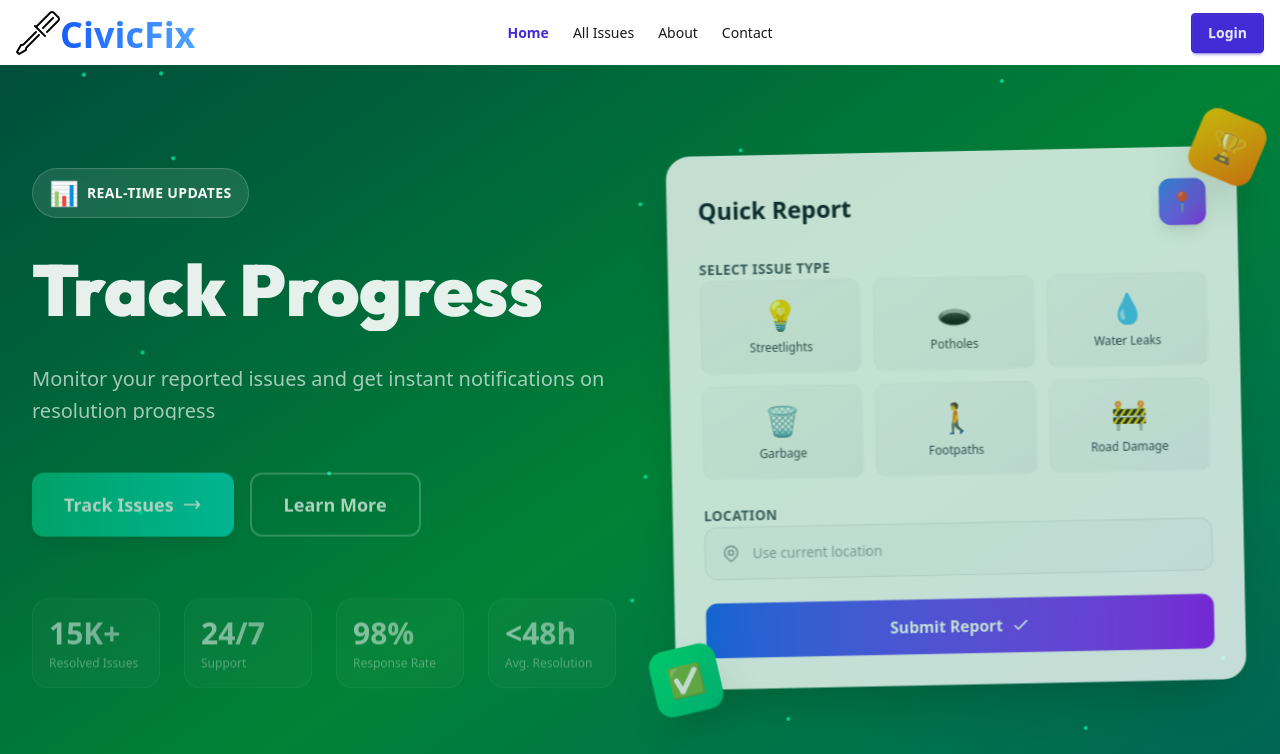
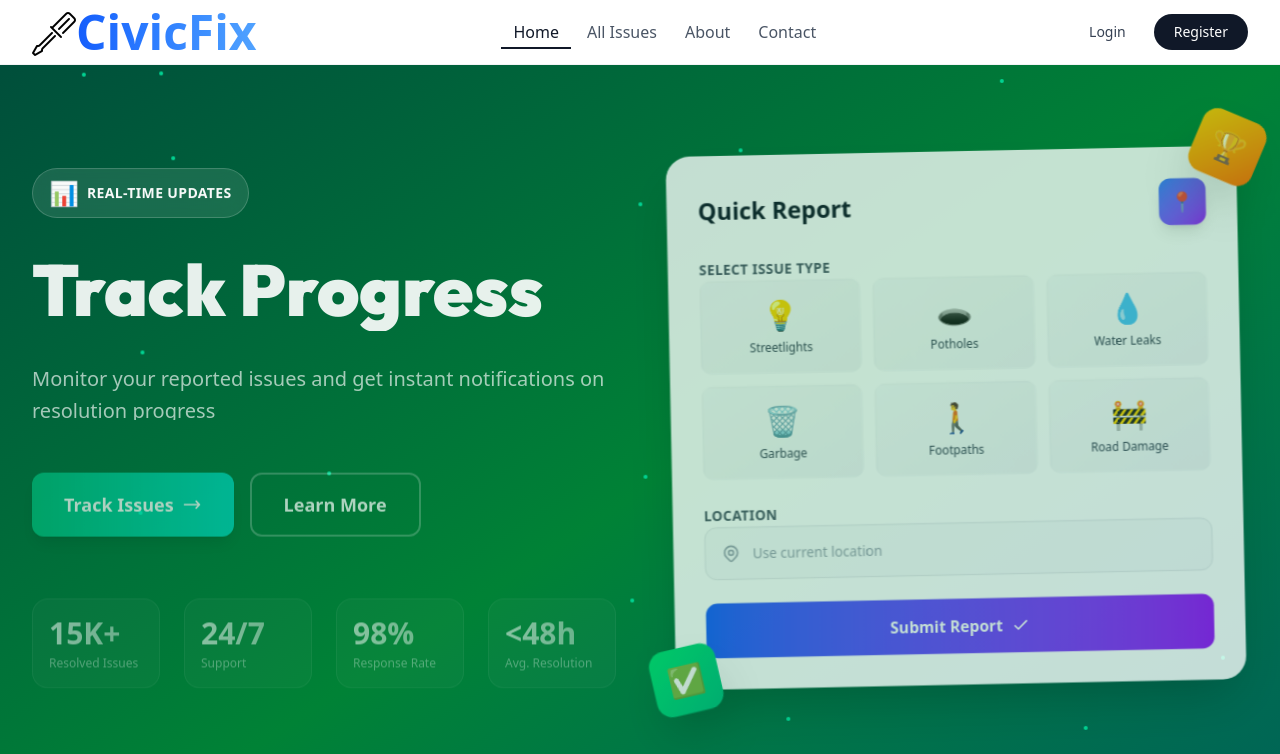
Before and after one commit to MOHITUL/fixer-client-project, a React (Vite) app: page / in a window 1280 px wide. Shown: the top 754 px of the page. Built offline with nearby package versions, Linux system fonts and the light colour scheme.

Commit message:
navbar updated

```diff
--- a/src/components/logo/Logo.jsx
+++ b/src/components/logo/Logo.jsx
@@ -8,7 +8,7 @@ const Logo = () => {
         <div className='flex items-end'>
             <img src={logo} alt="" />
             <h3 className='
-text-4xl font-semibold bg-linear-to-r from-blue-600 to-blue-400 bg-clip-text text-transparent transition-all duration-300 group-hover:from-blue-500 group-hover:to-blue-300'>CivicFix</h3>
+text-5xl font-semibold bg-linear-to-r from-blue-600 to-blue-400 bg-clip-text text-transparent transition-all duration-300 group-hover:from-blue-500 group-hover:to-blue-300'>CivicFix</h3>
         </div>
         </Link>
     );
--- a/src/pages/shared/NavBar.jsx
+++ b/src/pages/shared/NavBar.jsx
@@ -1,34 +1,41 @@
-import { NavLink, Link } from 'react-router';
-import { useContext } from 'react';
-import Logo from '../../components/logo/Logo';
-import { AuthContext } from '../../contexts/authcontexts/AuthContext';
+import { NavLink, Link } from "react-router";
+import { useContext, useState } from "react";
+import Logo from "../../components/logo/Logo";
+import { AuthContext } from "../../contexts/authcontexts/AuthContext";
 
 const NavBar = () => {
   const { user, signOutUser } = useContext(AuthContext);
+  const [mobileMenuOpen, setMobileMenuOpen] = useState(false);
 
   const handleLogout = async () => {
     await signOutUser();
+    setMobileMenuOpen(false);
   };
+
+  const navLinkClass = ({ isActive }) =>
+    isActive
+      ? "text-gray-900 font-medium px-3 py-1.5 relative after:absolute after:bottom-0 after:left-0 after:right-0 after:h-0.5 after:bg-gray-900"
+      : "text-gray-600 hover:text-gray-900 px-3 py-1.5 transition-colors duration-200";
 
   const links = (
     <>
       <li>
-        <NavLink to="/" className={({ isActive }) => isActive ? "font-bold text-primary" : ""}>
+        <NavLink to="/" className={navLinkClass}>
           Home
         </NavLink>
       </li>
       <li>
-        <NavLink to="/all-issues">
+        <NavLink to="/all-issues" className={navLinkClass}>
           All Issues
         </NavLink>
       </li>
       <li>
-        <NavLink to="/about">
+        <NavLink to="/about" className={navLinkClass}>
           About
         </NavLink>
       </li>
       <li>
-        <NavLink to="/contact">
+        <NavLink to="/contact" className={navLinkClass}>
           Contact
         </NavLink>
       </li>
@@ -36,74 +43,149 @@ const NavBar = () => {
   );
 
   return (
-    <div className="navbar bg-base-100 shadow-md px-4">
+    <nav className="bg-white/70 backdrop-blur-xl sticky top-0 z-50 border-b border-gray-200/50">
+      <div className="px-6 lg:px-8">
+        <div className="flex items-center justify-between h-16">
 
-      {/* Navbar Start */}
-      <div className="navbar-start">
-        <div className="dropdown">
-          <div tabIndex={0} role="button" className="btn btn-ghost lg:hidden">
-            <svg xmlns="http://www.w3.org/2000/svg" className="h-5 w-5" fill="none"
-              viewBox="0 0 24 24" stroke="currentColor">
-              <path strokeLinecap="round" strokeLinejoin="round"
-                strokeWidth="2" d="M4 6h16M4 12h8m-8 6h16" />
-            </svg>
+          {/* Logo */}
+          <Logo />
+
+          {/* Desktop Menu */}
+          <div className="hidden lg:flex items-center">
+            <ul className="flex items-center gap-1">{links}</ul>
           </div>
 
-          <ul
-            tabIndex={0}
-            className="menu menu-sm dropdown-content mt-3 z-1 p-2 shadow bg-base-100 rounded-box w-52"
+          {/* Right Side */}
+          <div className="flex items-center gap-4">
+
+            {/* Auth Buttons - Desktop Only */}
+            {!user ? (
+              <div className="hidden lg:flex items-center gap-3">
+                <Link
+                  to="/login"
+                  className="px-4 py-2 text-sm font-medium text-gray-700 hover:text-gray-900 transition-colors"
                 >
-            {links}
-          </ul>
-        </div>
-
-          <Logo />
-      </div>
-
-      {/* Navbar Center */}
-      <div className="navbar-center hidden lg:flex">
-        <ul className="menu menu-horizontal px-1">
-          {links}
-        </ul>
-      </div>
-
-      {/* Navbar End */}
-      <div className="navbar-end">
-        {!user ? (
-          <Link to="/login" className="btn btn-primary">
                   Login
                 </Link>
+
+                <Link
+                  to="/register"
+                  className="px-5 py-2 bg-gray-900 text-white text-sm font-medium rounded-full hover:bg-gray-800 transition-all"
+                >
+                  Register
+                </Link>
+              </div>
             ) : (
-          <div className="dropdown dropdown-end">
-            <label tabIndex={0} className="btn btn-ghost btn-circle avatar">
-              <div className="w-10 rounded-full ring ring-primary ring-offset-base-100 ring-offset-2">
+              <div className="relative group hidden lg:block">
+                <button className="flex items-center gap-2 px-2 py-2 rounded-full hover:bg-gray-50 transition-colors">
                   <img
                     src={user.photoURL || "https://i.ibb.co/2yZ4Z3b/user.png"}
                     alt="profile"
+                    className="w-9 h-9 rounded-full object-cover ring-2 ring-gray-200"
                   />
+                </button>
+
+                {/* Dropdown */}
+                <div className="absolute right-0 mt-2 w-56 bg-white rounded-2xl shadow-2xl border border-gray-100 opacity-0 invisible group-hover:opacity-100 group-hover:visible transition-all duration-200">
+                  <div className="px-4 py-3 border-b border-gray-100">
+                    <p className="font-semibold text-sm text-gray-900">{user.displayName}</p>
+                    <p className="text-xs text-gray-500 truncate mt-0.5">{user.email}</p>
                   </div>
-            </label>
 
-            <ul
-              tabIndex={0}
-              className="mt-3 z-1 p-2 shadow menu menu-sm dropdown-content bg-base-100 rounded-box w-52"
+                  <div className="py-1">
+                    <Link
+                      to="/dashboard"
+                      className="block px-4 py-2.5 text-sm text-gray-700 hover:bg-gray-50 transition-colors"
                     >
-              <li className="px-3 py-2 text-sm font-semibold">
-                {user.displayName || "User"}
-              </li>
-              <li>
-                <Link to="/dashboard">Dashboard</Link>
-              </li>
-              <li>
-                <button onClick={handleLogout} className="text-red-500">
+                      Dashboard
+                    </Link>
+
+                    <button
+                      onClick={handleLogout}
+                      className="w-full text-left px-4 py-2.5 text-sm text-red-600 hover:bg-red-50 transition-colors"
+                    >
                       Logout
                     </button>
-              </li>
-            </ul>
+                  </div>
+                </div>
+              </div>
+            )}
+
+            {/* Mobile Menu Button */}
+            <button
+              onClick={() => setMobileMenuOpen(!mobileMenuOpen)}
+              className="lg:hidden p-2 rounded-lg hover:bg-gray-100 transition-colors"
+              aria-label="Toggle menu"
+            >
+              <svg className="w-6 h-6 text-gray-700" fill="none" stroke="currentColor" viewBox="0 0 24 24">
+                {mobileMenuOpen ? (
+                  <path strokeLinecap="round" strokeLinejoin="round" strokeWidth={2} d="M6 18L18 6M6 6l12 12" />
+                ) : (
+                  <path strokeLinecap="round" strokeLinejoin="round" strokeWidth={2} d="M4 6h16M4 12h16M4 18h16" />
+                )}
+              </svg>
+            </button>
+          </div>
+        </div>
+      </div>
+
+      {/* Mobile Menu */}
+      {mobileMenuOpen && (
+        <div className="lg:hidden bg-white border-t border-gray-200/50">
+          <div className="px-6 py-4 space-y-1">
+            <ul className="space-y-1">{links}</ul>
+
+            {!user ? (
+              <div className="pt-4 space-y-2 border-t border-gray-200 mt-4">
+                <Link
+                  to="/login"
+                  onClick={() => setMobileMenuOpen(false)}
+                  className="block w-full text-center px-4 py-2.5 text-sm font-medium text-gray-700 border border-gray-300 rounded-full hover:bg-gray-50 transition-colors"
+                >
+                  Login
+                </Link>
+                <Link
+                  to="/register"
+                  onClick={() => setMobileMenuOpen(false)}
+                  className="block w-full text-center px-4 py-2.5 text-sm font-medium bg-gray-900 text-white rounded-full hover:bg-gray-800 transition-colors"
+                >
+                  Register
+                </Link>
+              </div>
+            ) : (
+              <div className="pt-4 border-t border-gray-200 mt-4 space-y-1">
+                <div className="flex items-center gap-3 px-3 py-2 mb-2">
+                  <img
+                    src={user.photoURL || "https://i.ibb.co/2yZ4Z3b/user.png"}
+                    alt="profile"
+                    className="w-10 h-10 rounded-full object-cover ring-2 ring-gray-200"
+                  />
+                  <div>
+                    <p className="font-semibold text-sm text-gray-900">{user.displayName}</p>
+                    <p className="text-xs text-gray-500 truncate">{user.email}</p>
+                  </div>
+                </div>
+
+                <Link
+                  to="/dashboard"
+                  onClick={() => setMobileMenuOpen(false)}
+                  className="block px-3 py-2.5 text-sm text-gray-700 hover:bg-gray-50 rounded-lg transition-colors"
+                >
+                  Dashboard
+                </Link>
+
+                <button
+                  onClick={handleLogout}
+                  className="w-full text-left px-3 py-2.5 text-sm text-red-600 hover:bg-red-50 rounded-lg transition-colors"
+                >
+                  Logout
+                </button>
               </div>
             )}
           </div>
         </div>
+      )}
+    </nav>
   );
 };
 
```
Lines whose indentation alone changed are shown as unchanged.
